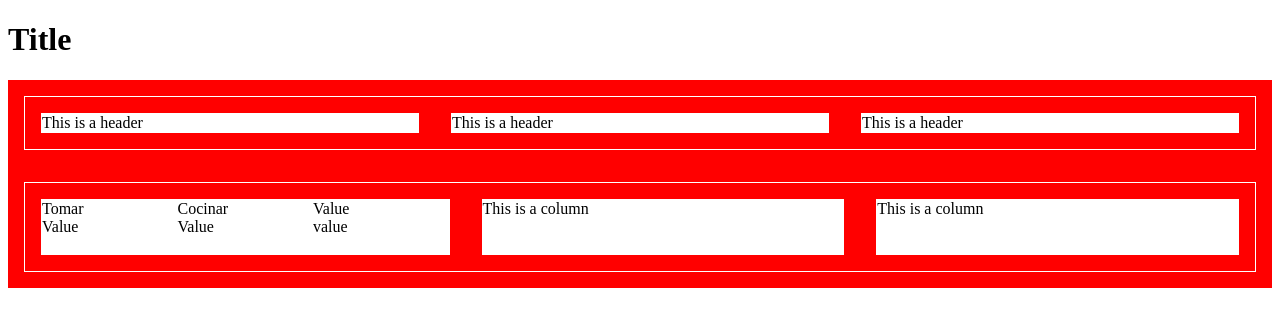
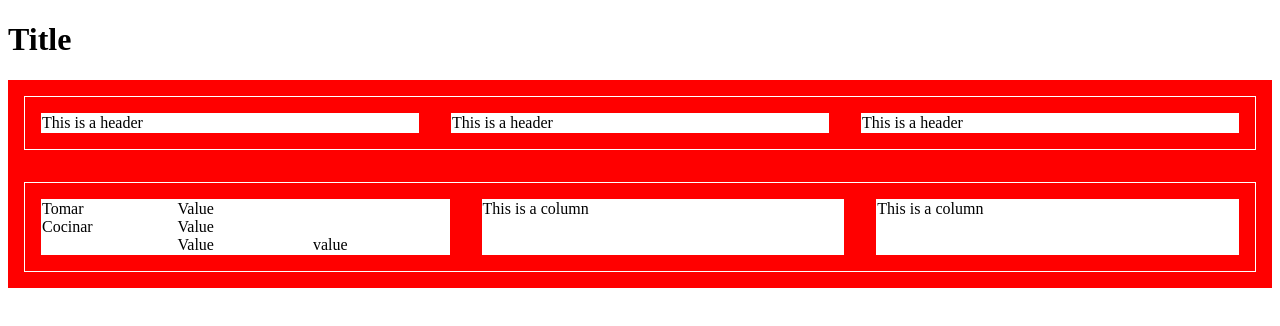
Before and after one commit to albergvasili/aquacola, a React (Create React App) app: page / in a window 1280 px wide. Shown: the top 326 px of the page. Built offline with nearby package versions, Linux system fonts and the light colour scheme.

Commit message:
Add grid-area to each item in 'Top-Left'
-Add classes to each element according to the order of Aquacola's flow
-Add grid-template-areas
-Create class style rules to arrange elements in the grid

```diff
--- a/src/App.css
+++ b/src/App.css
@@ -16,4 +16,32 @@
   display: grid;
   grid-template-columns: repeat(3, 1fr);
   grid-template-rows: repeat(3, 1fr);
+  grid-template-areas:
+    "a b c"
+    "d e f"
+    "g h i";
 }
+
+.two{
+  grid-area: a;
+}
+
+.three {
+  grid-area: d;
+}
+
+.five {
+  grid-area: b;
+}
+
+.six {
+  grid-area: e;
+}
+
+.seven {
+  grid-area: h;
+}
+
+.eight {
+  grid-area: i;
+}
--- a/src/App.js
+++ b/src/App.js
@@ -52,12 +52,12 @@ const SubSection = ({className, children}) => {
 const TopLeft = () => {
   return (
     <>
-      <div>Tomar</div>
-      <div>Cocinar</div>
-      <div className='variable'>Value</div>
-      <div className='variable'>Value</div>
-      <div className='constant'>Value</div>
-      <div className='constant'>value</div>
+      <div className='two'>Tomar</div>
+      <div className='three'>Cocinar</div>
+      <div className='five variable'>Value</div>
+      <div className='six variable'>Value</div>
+      <div className='seven constant'>Value</div>
+      <div className='eight constant'>value</div>
     </>
   );
 };
```
